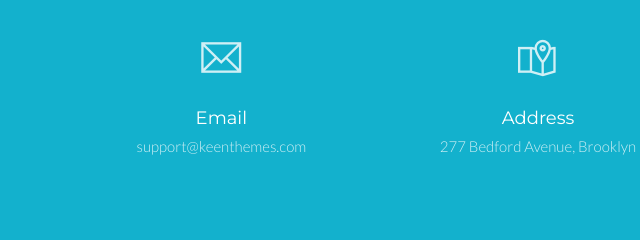
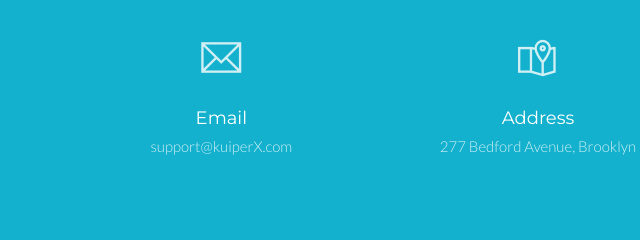
Before and after one commit to bhargavsai2/Official, a plain HTML site: page index.html in a window 1280 px wide. Shown: the part 3100-3340 px from the top of the page, 102-742 px from the left. Drawn offline with Linux system fonts and the light colour scheme; some packages are replaced by stand-ins of ours.

Commit message:
Update index.html

```diff
--- a/index.html
+++ b/index.html
@@ -243,7 +243,7 @@
                         <div class="g-text-center--xs">
                             <i class="g-display-block--xs g-font-size-40--xs g-color--white-opacity g-margin-b-30--xs ti-email"></i>
                             <h4 class="g-font-size-18--xs g-color--white g-margin-b-5--xs">Email</h4>
-                            <p class="g-color--white-opacity">support@keenthemes.com</p>
+                            <p class="g-color--white-opacity">support@kuiperX.com</p>
                         </div>
                     </div>
                     <div class="col-xs-4 g-full-width--xs g-margin-b-50--xs g-margin-b-0--sm">
```
